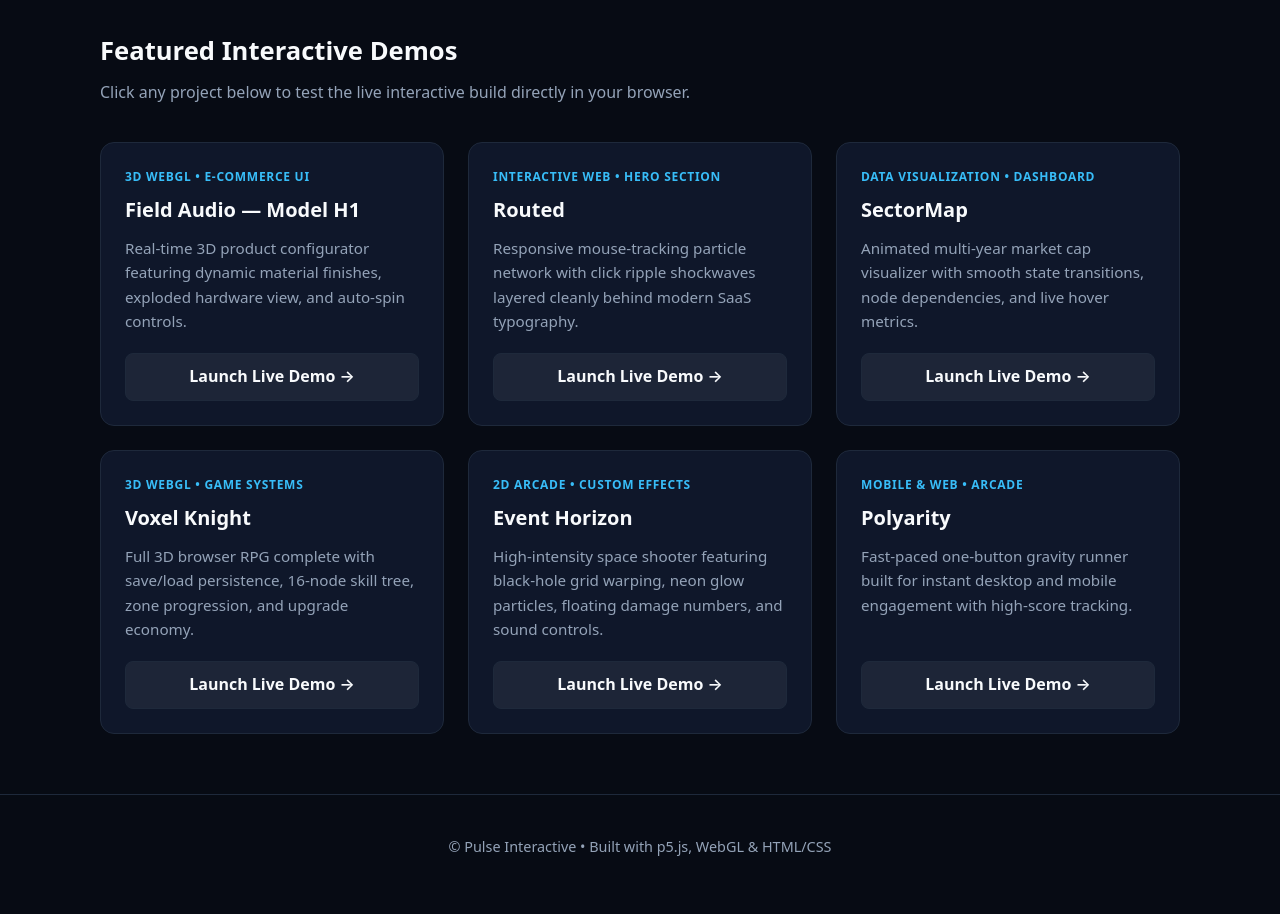
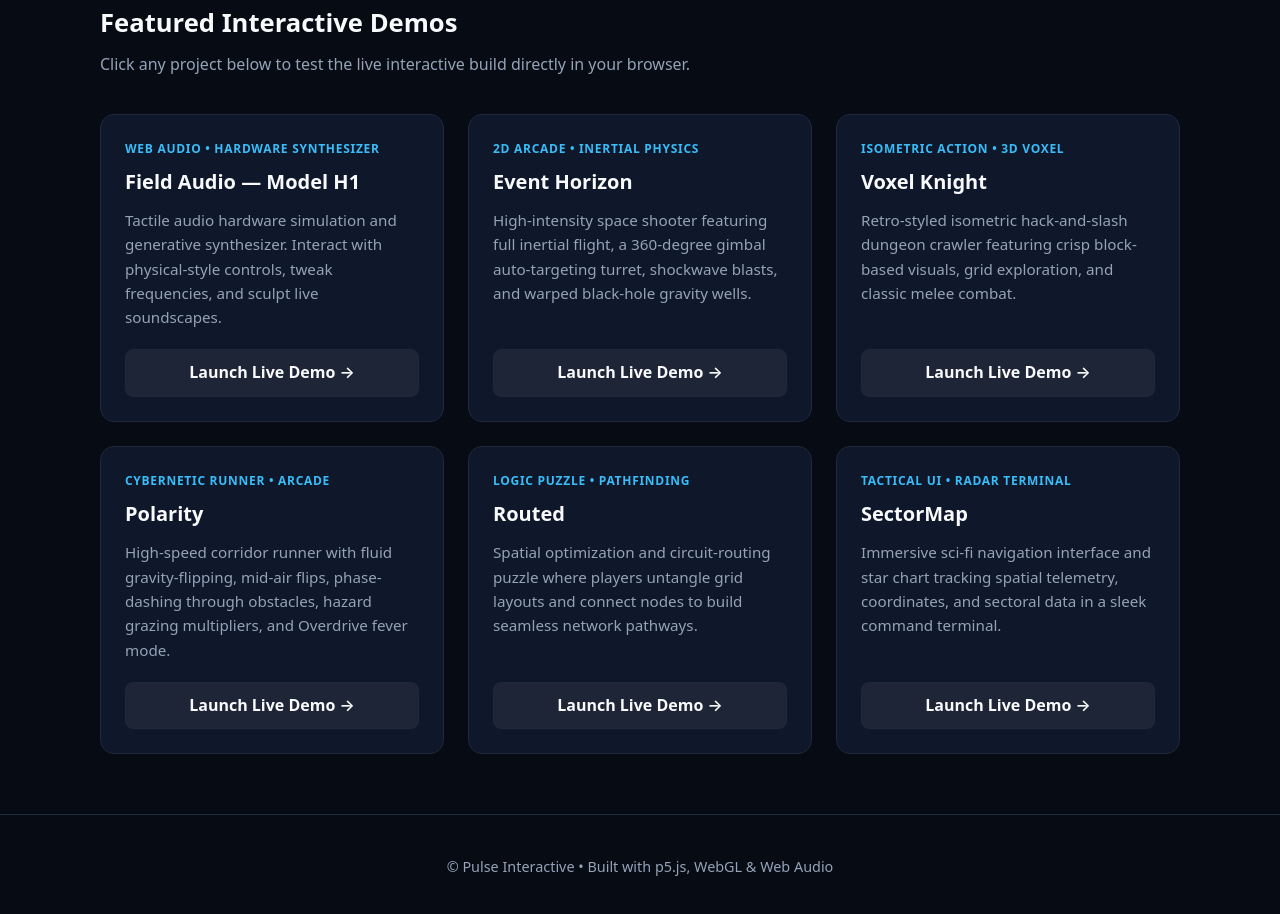
Before and after one commit to PulseInteractive/pulserinteractive.github.io, a plain HTML site: page index.html in a window 1280 px wide. Shown: the part 616-1530 px from the top of the page. Drawn offline with Linux system fonts and the light colour scheme.

Commit message:
Pulse Interactive portfolio

```diff
--- a/index.html
+++ b/index.html
@@ -3,7 +3,7 @@
 <head>
   <meta charset="UTF-8" />
   <meta name="viewport" content="width=device-width, initial-scale=1.0" />
-  <title>Pulse Interactive | Creative Coding &amp; 3D Web Visuals</title>
+  <title>Pulse Interactive | Creative Coding, Games &amp; Interactive UI</title>
   <style>
     :root {
       --bg: #070b14;
@@ -50,7 +50,7 @@
       margin-bottom: 16px;
     }
     h1 { font-size: clamp(2rem, 5vw, 3.2rem); font-weight: 800; letter-spacing: -0.02em; margin-bottom: 14px; }
-    header p { max-width: 620px; margin: 0 auto 28px; color: var(--muted); font-size: 1.1rem; }
+    header p { max-width: 640px; margin: 0 auto 28px; color: var(--muted); font-size: 1.1rem; }
     .btn {
       display: inline-block;
       padding: 12px 26px;
@@ -121,8 +121,8 @@
 
   <header>
     <div class="badge">AVAILABLE FOR FREELANCE PROJECTS</div>
-    <h1>Interactive Web Visuals, 3D &amp; Custom Browser Games</h1>
-    <p>Pulse Interactive builds 60 FPS interactive backgrounds, data visualizations, 3D product configurators, and arcade web games using p5.js and WebGL.</p>
+    <h1>Custom Browser Games, Interactive UI &amp; Audio Toys</h1>
+    <p>Pulse Interactive builds 60 FPS arcade web games, logic puzzles, tactical sci-fi interfaces, and tactile web audio synthesizers using p5.js and WebGL.</p>
     <a href="#projects" class="btn">Explore Live Demos</a>
   </header>
 
@@ -133,62 +133,62 @@
     <div class="grid">
       <div class="card">
         <div>
-          <div class="tag">3D WebGL • E-Commerce UI</div>
+          <div class="tag">Web Audio • Hardware Synthesizer</div>
           <h3>Field Audio — Model H1</h3>
-          <p>Real-time 3D product configurator featuring dynamic material finishes, exploded hardware view, and auto-spin controls.</p>
+          <p>Tactile audio hardware simulation and generative synthesizer. Interact with physical-style controls, tweak frequencies, and sculpt live soundscapes.</p>
         </div>
-        <a href="https://editor.p5js.org/PulseInteractive/full/imGrssAiO" target="_blank" class="card-link">Launch Live Demo →</a>
+        <a href="https://p5js.org" target="_blank" class="card-link">Launch Live Demo →</a>
       </div>
 
       <div class="card">
         <div>
-          <div class="tag">Interactive Web • Hero Section</div>
-          <h3>Routed</h3>
-          <p>Responsive mouse-tracking particle network with click ripple shockwaves layered cleanly behind modern SaaS typography.</p>
+          <div class="tag">2D Arcade • Inertial Physics</div>
+          <h3>Event Horizon</h3>
+          <p>High-intensity space shooter featuring full inertial flight, a 360-degree gimbal auto-targeting turret, shockwave blasts, and warped black-hole gravity wells.</p>
         </div>
-        <a href="https://editor.p5js.org/PulseInteractive/full/M_3HnVYQ-" target="_blank" class="card-link">Launch Live Demo →</a>
+        <a href="https://p5js.org" target="_blank" class="card-link">Launch Live Demo →</a>
       </div>
 
       <div class="card">
         <div>
-          <div class="tag">Data Visualization • Dashboard</div>
-          <h3>SectorMap</h3>
-          <p>Animated multi-year market cap visualizer with smooth state transitions, node dependencies, and live hover metrics.</p>
+          <div class="tag">Isometric Action • 3D Voxel</div>
+          <h3>Voxel Knight</h3>
+          <p>Retro-styled isometric hack-and-slash dungeon crawler featuring crisp block-based visuals, grid exploration, and classic melee combat.</p>
         </div>
-        <a href="https://editor.p5js.org/PulseInteractive/full/MTZd0gH1q" target="_blank" class="card-link">Launch Live Demo →</a>
+        <a href="https://p5js.org" target="_blank" class="card-link">Launch Live Demo →</a>
       </div>
 
       <div class="card">
         <div>
-          <div class="tag">3D WebGL • Game Systems</div>
-          <h3>Voxel Knight</h3>
-          <p>Full 3D browser RPG complete with save/load persistence, 16-node skill tree, zone progression, and upgrade economy.</p>
+          <div class="tag">Cybernetic Runner • Arcade</div>
+          <h3>Polarity</h3>
+          <p>High-speed corridor runner with fluid gravity-flipping, mid-air flips, phase-dashing through obstacles, hazard grazing multipliers, and Overdrive fever mode.</p>
         </div>
-        <a href="https://editor.p5js.org/PulseInteractive/full/2UjxyuZ49" target="_blank" class="card-link">Launch Live Demo →</a>
+        <a href="https://p5js.org" target="_blank" class="card-link">Launch Live Demo →</a>
       </div>
 
       <div class="card">
         <div>
-          <div class="tag">2D Arcade • Custom Effects</div>
-          <h3>Event Horizon</h3>
-          <p>High-intensity space shooter featuring black-hole grid warping, neon glow particles, floating damage numbers, and sound controls.</p>
+          <div class="tag">Logic Puzzle • Pathfinding</div>
+          <h3>Routed</h3>
+          <p>Spatial optimization and circuit-routing puzzle where players untangle grid layouts and connect nodes to build seamless network pathways.</p>
         </div>
-        <a href="https://editor.p5js.org/PulseInteractive/full/A5Z1ySyRk" target="_blank" class="card-link">Launch Live Demo →</a>
+        <a href="https://p5js.org" target="_blank" class="card-link">Launch Live Demo →</a>
       </div>
 
       <div class="card">
         <div>
-          <div class="tag">Mobile &amp; Web • Arcade</div>
-          <h3>Polyarity</h3>
-          <p>Fast-paced one-button gravity runner built for instant desktop and mobile engagement with high-score tracking.</p>
+          <div class="tag">Tactical UI • Radar Terminal</div>
+          <h3>SectorMap</h3>
+          <p>Immersive sci-fi navigation interface and star chart tracking spatial telemetry, coordinates, and sectoral data in a sleek command terminal.</p>
         </div>
-        <a href="https://editor.p5js.org/PulseInteractive/full/xh6OL7pZY" target="_blank" class="card-link">Launch Live Demo →</a>
+        <a href="https://p5js.org" target="_blank" class="card-link">Launch Live Demo →</a>
       </div>
     </div>
   </main>
 
   <footer>
-    <p>© Pulse Interactive • Built with p5.js, WebGL &amp; HTML/CSS</p>
+    <p>© Pulse Interactive • Built with p5.js, WebGL &amp; Web Audio</p>
   </footer>
 
 </body>
```
